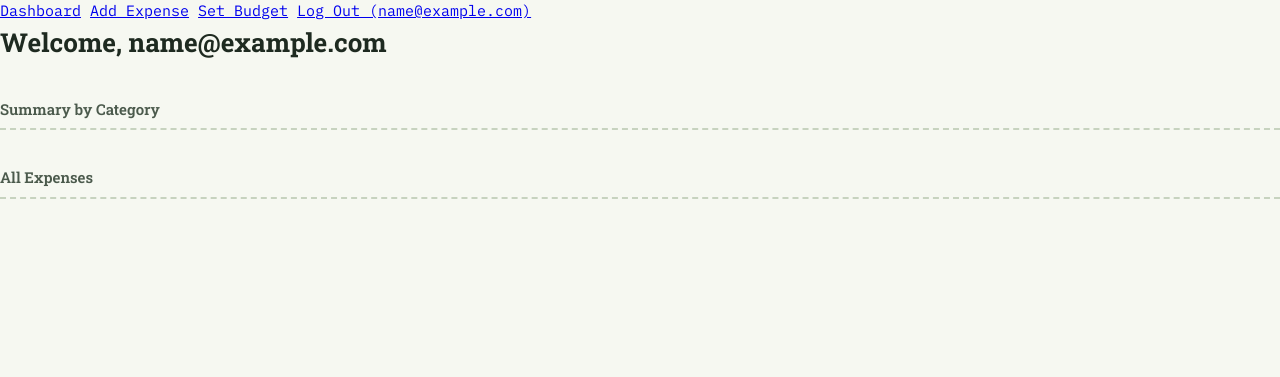
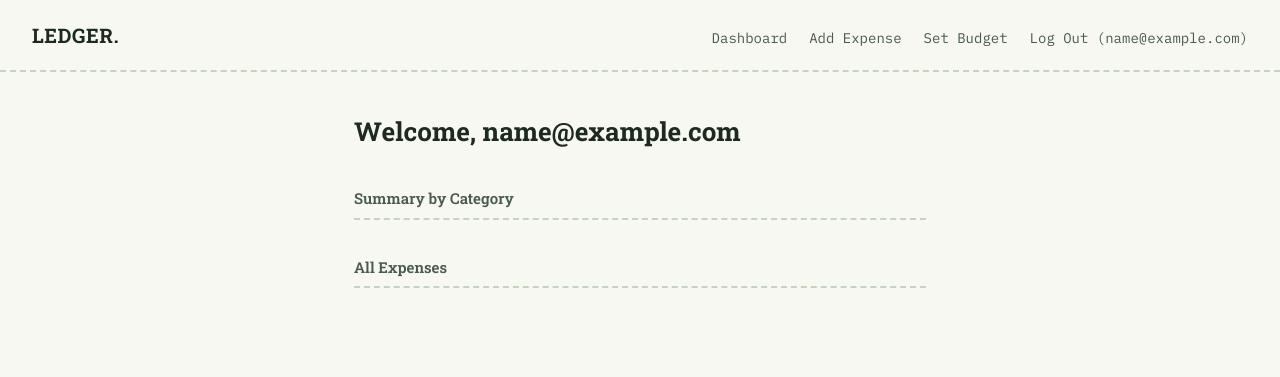
Before and after one commit to devjay061/expense-tracker, a Flask app: page /dashboard in a window 1280 px wide. Shown: the top 377 px of the page. Run offline with Flask 3, Linux system fonts and the light colour scheme; the visitor is signed in with stand-in values (Sample User, id 1); data that the repository does not hold is empty.

Commit message:
Fix nav bar styling

```diff
--- a/templates/base.html
+++ b/templates/base.html
@@ -1,14 +1,20 @@
 <!DOCTYPE html>
 <html>
+
 <head>
-        <title>Expense Tracker</title>
+    <title>Ledger - Expense Tracker</title>
     <link rel="preconnect" href="https://fonts.googleapis.com">
-        <link href="https://fonts.googleapis.com/css2?family=Roboto+Slab:wght@600;700&family=IBM+Plex+Mono:wght@400;500;600&display=swap" rel="stylesheet">
+    <link
+        href="https://fonts.googleapis.com/css2?family=Roboto+Slab:wght@600;700&family=IBM+Plex+Mono:wght@400;500;600&display=swap"
+        rel="stylesheet">
     <link rel="stylesheet" href="{{ url_for('static', filename='style.css') }}">
 
 </head>
+
 <body>
     {% if session_email %}
+    <header class="topbar">
+        <span class="wordmark">LEDGER.</span>
         <nav>
             <a href="/dashboard">Dashboard</a>
             <a href="/add_expense">Add Expense</a>
@@ -16,9 +22,11 @@
             <a href="/logout">Log Out ({{ session_email }})</a>
 
         </nav>
+    </header>
     {% endif %}
-
+    <main class="page">
         {% block content %}{% endblock %}
+    </main>
 </body>
 
 </html>
```
Lines whose indentation alone changed are shown as unchanged.
